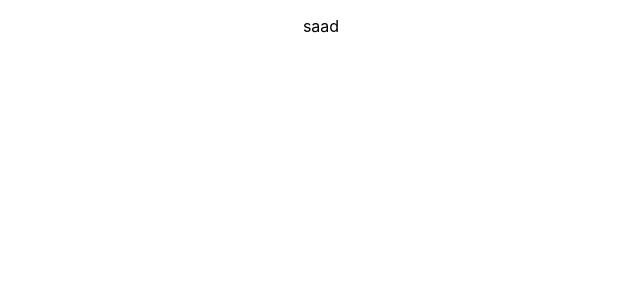
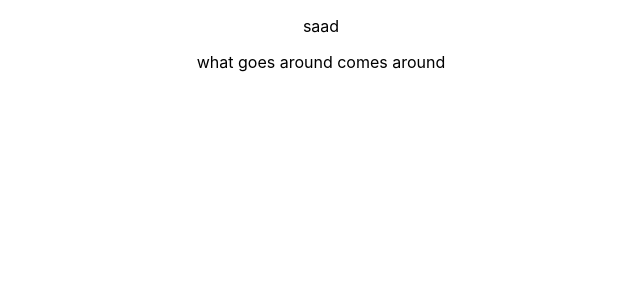
Before and after one commit to SaadMaybe/CF, a React (Create React App) app in the folder client/: page / in a window 1280 px wide. Shown: the top 300 px of the page, without its empty margins (319-959 px from the left). Built offline with nearby package versions, Linux system fonts and the light colour scheme.

Commit message:
someting
sa

```diff
--- a/client/src/App.js
+++ b/client/src/App.js
@@ -5,6 +5,7 @@ function App() {
   return (
     <div className="App">
       <p>saad</p>
+      <p>what goes around comes around</p>
     </div>
   );
 }
```
